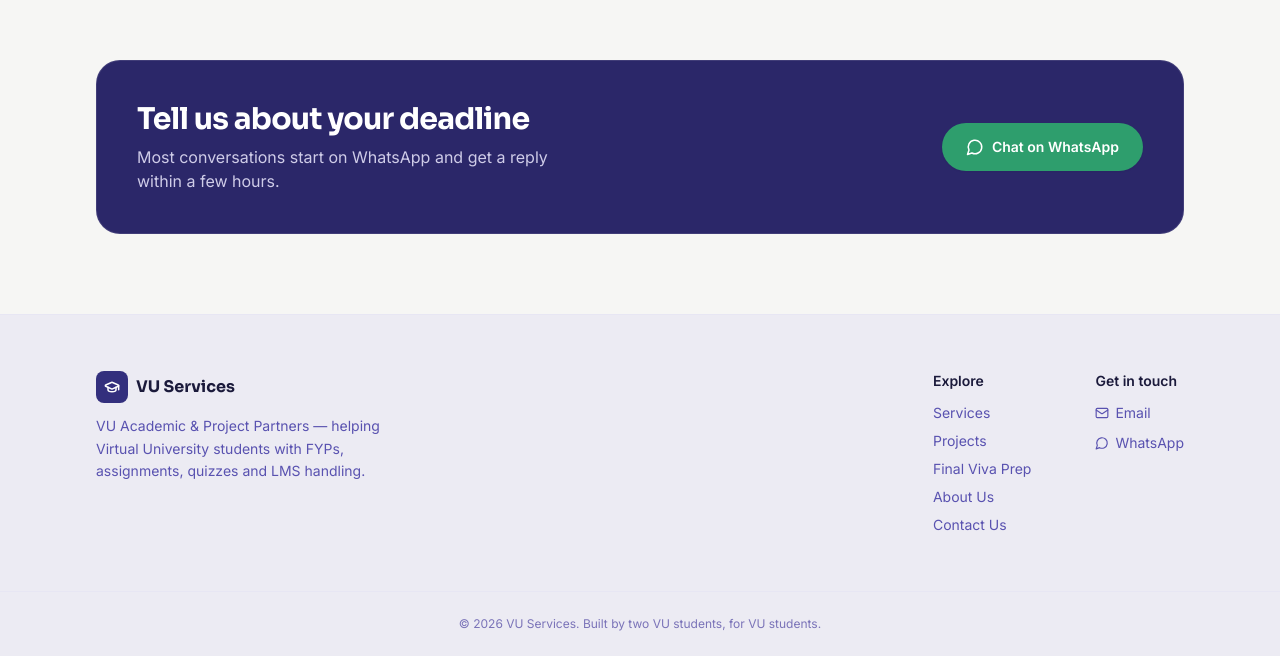
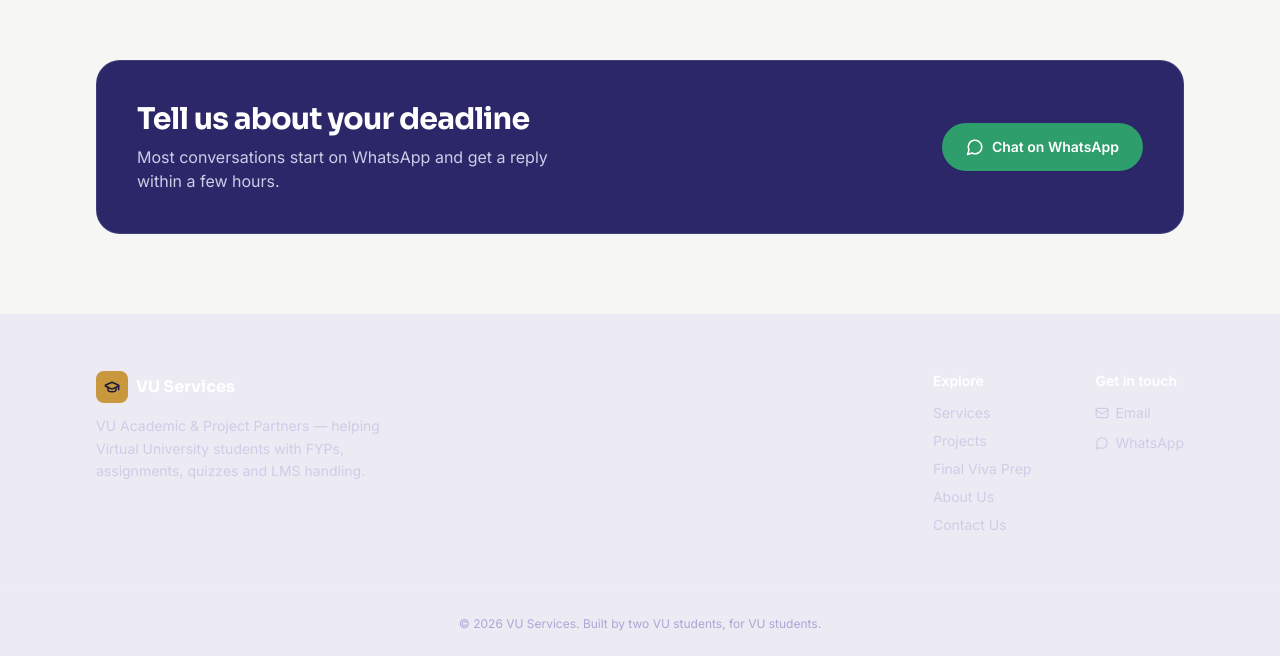
Before and after one commit to m-zohab/vu_portfolio, a React (Vite) app: page / in a window 1280 px wide. Shown: the part 3273-3929 px from the top of the page. Built offline with nearby package versions, Linux system fonts and the light colour scheme.

Commit message:
Update Footer.jsx

```diff
--- a/src/components/Footer.jsx
+++ b/src/components/Footer.jsx
@@ -9,18 +9,18 @@ export default function Footer() {
   )}`;
 
   return (
-    <footer className="border-t border-ink-100 bg-paper-deep">
+    <footer className="border-t border-white/10 bg-paper-deep">
       <div className="section-container flex flex-col gap-10 py-14 md:flex-row md:items-start md:justify-between">
         <div className="max-w-xs">
           <Link to="/" className="flex items-center gap-2">
-            <span className="flex h-8 w-8 items-center justify-center rounded-lg bg-ink-700 text-white">
+            <span className="flex h-8 w-8 items-center justify-center rounded-lg bg-gold-500 text-ink-950">
               <GraduationCap size={16} strokeWidth={2.25} />
             </span>
-            <span className="font-display text-base font-bold text-ink-950">
+            <span className="font-display text-base font-bold text-white">
               {siteConfig.brandName}
             </span>
           </Link>
-          <p className="mt-3 text-sm leading-relaxed text-ink-500">
+          <p className="mt-3 text-sm leading-relaxed text-ink-200">
             {siteConfig.tagline} — helping Virtual University students with
             FYPs, assignments, quizzes and LMS handling.
           </p>
@@ -28,13 +28,13 @@ export default function Footer() {
 
         <div className="flex flex-wrap gap-x-16 gap-y-10">
           <div>
-            <p className="text-sm font-semibold text-ink-950">Explore</p>
-            <ul className="mt-3 space-y-2 text-sm text-ink-500">
+            <p className="text-sm font-semibold text-white">Explore</p>
+            <ul className="mt-3 space-y-2 text-sm text-ink-200">
               {navLinks
                 .filter((link) => link.to !== "/")
                 .map((link) => (
                   <li key={link.to}>
-                    <Link to={link.to} className="hover:text-ink-700">
+                    <Link to={link.to} className="hover:text-white">
                       {link.label}
                     </Link>
                   </li>
@@ -43,12 +43,12 @@ export default function Footer() {
           </div>
 
           <div>
-            <p className="text-sm font-semibold text-ink-950">Get in touch</p>
-            <ul className="mt-3 space-y-2 text-sm text-ink-500">
+            <p className="text-sm font-semibold text-white">Get in touch</p>
+            <ul className="mt-3 space-y-2 text-sm text-ink-200">
               <li>
                 <a
                   href={`mailto:${siteConfig.email}`}
-                  className="inline-flex items-center gap-1.5 hover:text-ink-700"
+                  className="inline-flex items-center gap-1.5 hover:text-white"
                 >
                   <Mail size={14} /> Email
                 </a>
@@ -58,7 +58,7 @@ export default function Footer() {
                   href={whatsappHref}
                   target="_blank"
                   rel="noopener noreferrer"
-                  className="inline-flex items-center gap-1.5 hover:text-ink-700"
+                  className="inline-flex items-center gap-1.5 hover:text-white"
                 >
                   <MessageCircle size={14} /> WhatsApp
                 </a>
@@ -68,8 +68,8 @@ export default function Footer() {
         </div>
       </div>
 
-      <div className="border-t border-ink-100 py-6">
-        <p className="section-container text-center text-xs text-ink-400">
+      <div className="border-t border-white/10 py-6">
+        <p className="section-container text-center text-xs text-ink-300">
           © {year} {siteConfig.brandName}. Built by two VU students, for VU
           students.
         </p>
```
